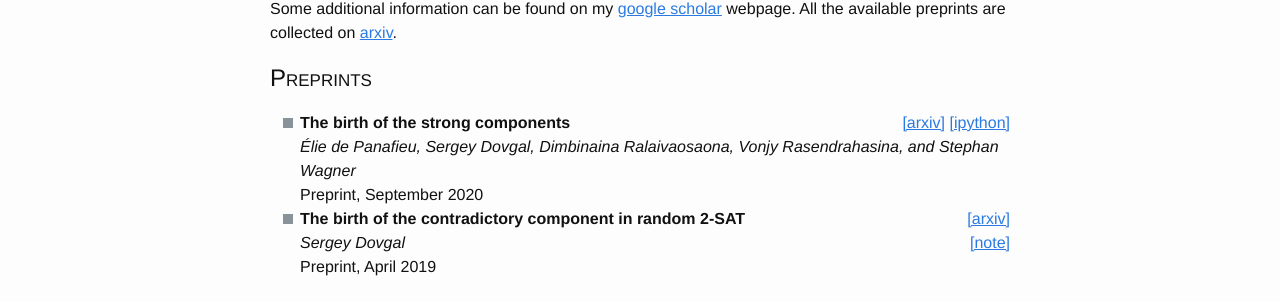
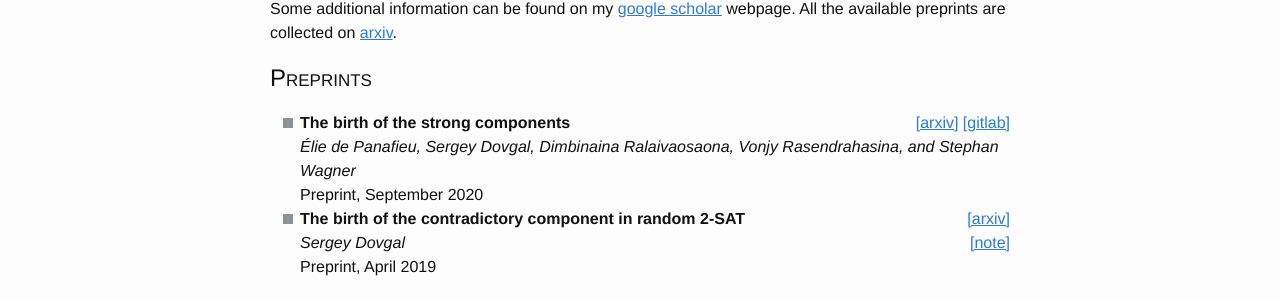
Before and after one commit to Sergey-A-Dovgal/sergey-a-dovgal.github.io, a Jekyll site: the page built from research.md, in a window 1280 px wide. Shown: the part 199-500 px from the top of the page. Built offline with Jekyll 4.4.1, drawn with Linux system fonts in a browser that asks for light colours.

Commit message:
ipython -> gitlab

```diff
--- a/research.md
+++ b/research.md
@@ -17,7 +17,7 @@ All the available preprints are collected on
 The birth of the strong components
 </b><div style="float: right">
 <a href="http://arxiv.org/abs/2009.12127">[arxiv]</a>
-<a href="https://gitlab.com/sergey.dovgal/strong-components-aux">[ipython]</a>
+<a href="https://gitlab.com/sergey.dovgal/strong-components-aux">[gitlab]</a>
 </div><br /><i>
 Élie de Panafieu,
 Sergey Dovgal,
```
